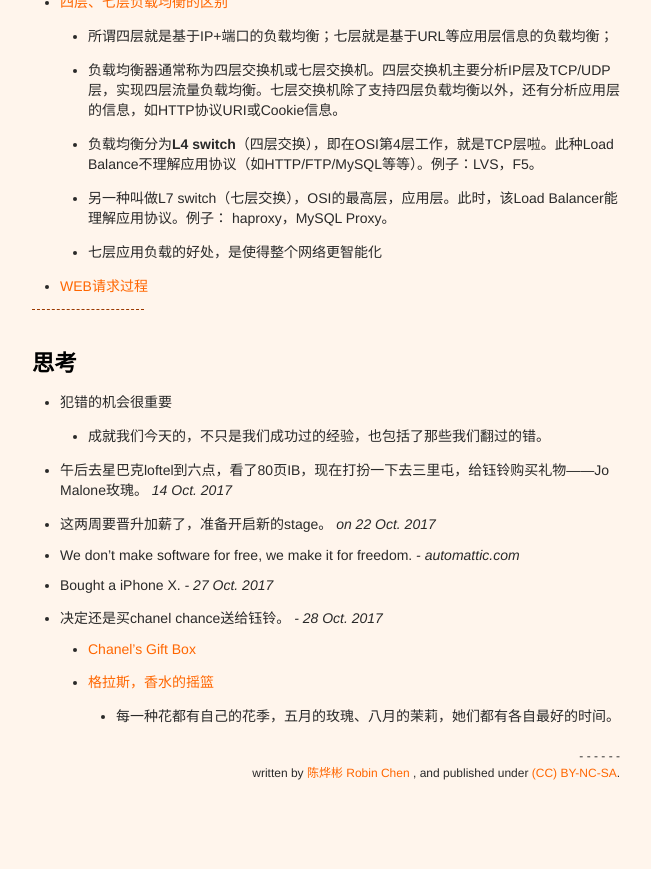
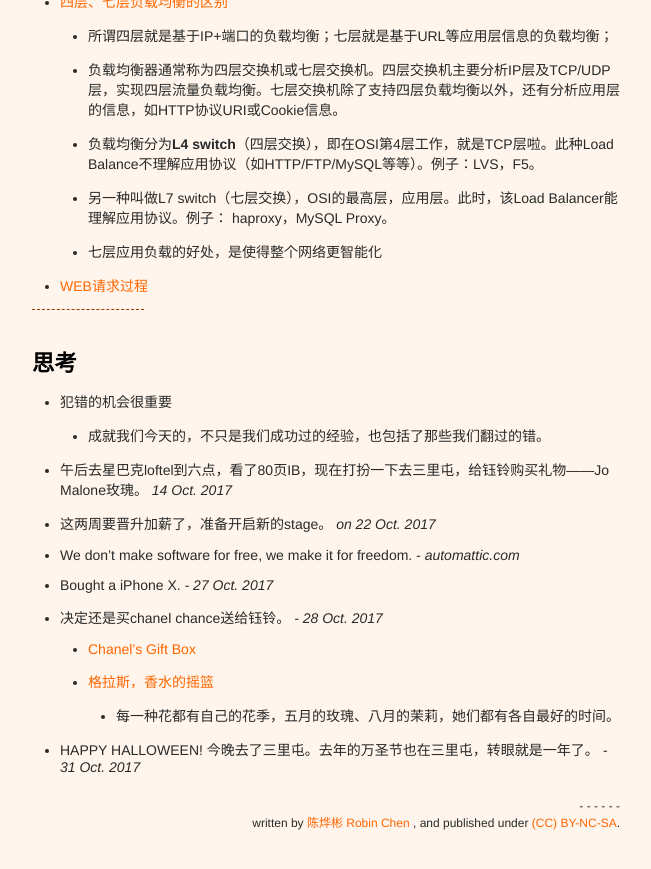
Before and after one commit to xianyuxmu/xianyuxmu.github.io, a Jekyll site: the page built from _posts/2017-10-03-monthly-reading.md, in a window 1280 px wide and 900 px high, scrolled down 3002 px. Shown: the top 869 px of the window, without its empty margins (314-965 px from the left). Built offline with Jekyll 4.4.1, drawn with Linux system fonts in a browser that asks for light colours; comment, search, counter and statistics services are not loaded.

Commit message:
Happy Halloween!

```diff
--- a/_posts/2017-10-03-monthly-reading.md
+++ b/_posts/2017-10-03-monthly-reading.md
@@ -123,3 +123,4 @@ tags:
 	- [Chanel's Gift Box](https://www.chanel.com/fr_FR/parfums-beaute/c/art-of-wrapping.html)
 	- [格拉斯，香水的摇篮](https://www.chanel.cn/zh_CN/fragrance-beauty/fragrance/c/dans-les-champs-de-chanel.html)
 		- 每一种花都有自己的花季，五月的玫瑰、八月的茉莉，她们都有各自最好的时间。
+- HAPPY HALLOWEEN! 今晚去了三里屯。去年的万圣节也在三里屯，转眼就是一年了。 *- 31 Oct. 2017*
```
